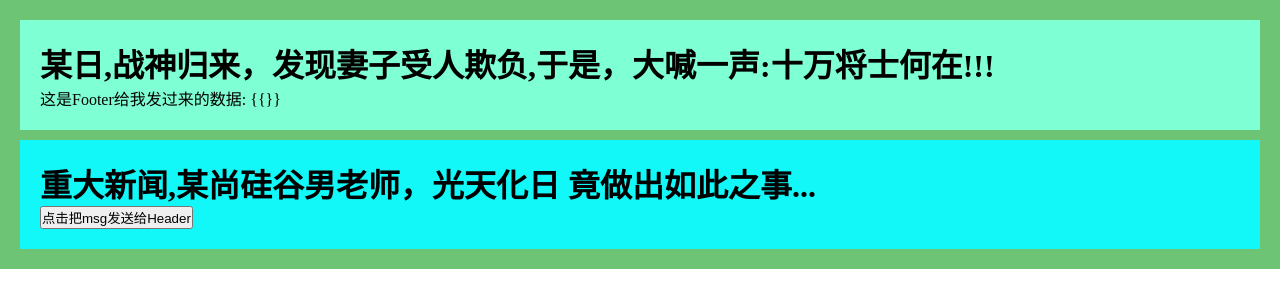
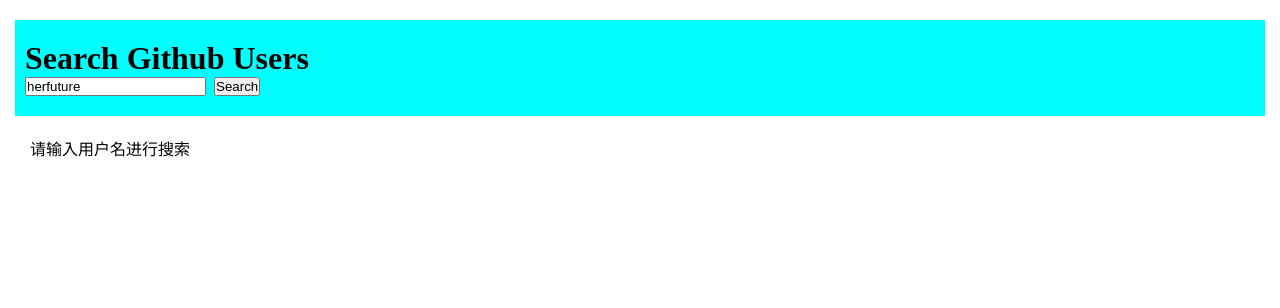
Before and after one commit to herfuturer/vue_wu, a Vue app: page / in a window 1280 px wide. Shown: the top 308 px of the page. Built offline with nearby package versions, Linux system fonts and the light colour scheme.

Commit message:
8-17 git案例

```diff
--- a/package.json
+++ b/package.json
@@ -8,6 +8,7 @@
     "lint": "vue-cli-service lint"
   },
   "dependencies": {
+    "axios": "^0.27.2",
     "core-js": "^3.8.3",
     "vue": "^2.6.14"
   },
--- a/src/App.vue
+++ b/src/App.vue
@@ -1,25 +1,18 @@
 <template>
-  <div class="app">
-    <Header></Header>
-    <Footer ref="msg"></Footer>
+  <div>
+    <Head></Head>
+    <Foot></Foot>
   </div>
 </template>
 
 <script>
-import Header from './components/Header.vue';
-import Footer from './components/Footer.vue';
+import Head from './components/Head.vue';
+import Foot from './components/Foot.vue';
 export default {
     name: "",
-    components: { Header, Footer },
-    methods:{
-
-    }
+    components: { Head, Foot }
 }
 </script>
 
 <style scoped>
-.app{
-  background-color: rgb(109, 196, 116);
-  padding: 20px;
-}
 </style>
--- /dev/null
+++ b/src/components/Foot.vue
@@ -0,0 +1,65 @@
+<template>
+  <div class="foot">
+    <p v-if="normal">请输入用户名进行搜索</p>
+    <p v-else-if="wait">请等待搜索结果</p>
+    <div v-else class="item" v-for="item in person">
+      <a :href="item.userUrl" >
+        <img :src="item.userImg" alt="">
+      </a>
+      <p>{{item.userName}}</p>
+    </div>
+  </div>
+</template>
+
+<script>
+import axios from 'axios'
+export default {
+  name: '',
+  data() {
+    return {
+      normal: true,
+      wait: false,
+      person: []
+    }
+  },
+  mounted() {
+    this.$bus.$on('sendKey', val => {
+      this.normal = false
+      this.wait = true
+      axios({
+        url: 'https://api.github.com/search/users',
+        params: {
+          q: val
+        }
+      })
+        .then(res => {
+          this.wait = false
+          this.person = res.data.items.map(item => {
+            return {
+              id: item.id,
+              userName: item.login,
+              userImg: item.avatar_url,
+              userUrl: item.url,
+            }
+          })
+          console.log(this.person);
+        })
+        .catch(err => console.log(err.message))
+    })
+  }
+}
+</script>
+
+<style scoped>
+.foot {
+  margin: 0 30px;
+}
+.item {
+  width: 100px;
+  float: left;
+  margin: 10px 20px;
+}
+.item img {
+  width: 100%;
+}
+</style>
--- a/src/components/Footer.vue
+++ /dev/null
@@ -1,30 +0,0 @@
-<template>
-  <div class="footer">
-    <h1>重大新闻,某尚硅谷男老师，光天化日 竟做出如此之事...</h1>
-    <button @click="sendMsg">点击把msg发送给Header</button>
-  </div>
-</template>
-
-<script>
-export default {
-  name: 'foot',
-  data(){
-    return {
-      msg: '课间跳起鸡你太美'
-    }
-  },
-  methods:{
-    sendMsg(){
-      this.$emit('msg', this.msg)
-    }
-  }
-}
-</script>
-
-<style scoped>
-.footer {
-  background-color: rgb(18, 247, 247);
-  padding: 20px;
-  margin-top: 10px;
-}
-</style>
--- /dev/null
+++ b/src/components/Head.vue
@@ -0,0 +1,31 @@
+<template>
+  <div class="head">
+    <h1>Search Github Users</h1>
+    <input type="text" v-model="keyword">&nbsp;
+    <button @click="handle">Search</button>
+  </div>
+</template>
+
+<script>
+export default {
+  name: '',
+  data(){
+    return {
+      keyword: 'herfuture'
+    }
+  },
+  methods:{
+    handle(){
+      this.$bus.$emit('sendKey',this.keyword)
+    }
+  }
+}
+</script>
+
+<style scoped>
+.head{
+  background-color: cyan;
+  margin: 20px 15px;
+  padding: 20px 10px;
+}
+</style>
--- a/src/components/Header.vue
+++ /dev/null
@@ -1,24 +0,0 @@
-<template>
-  <div class="header">
-    <h1>某日,战神归来，发现妻子受人欺负,于是，大喊一声:十万将士何在!!!</h1>
-    <p>这是Footer给我发过来的数据: {{}}</p>
-  </div>
-</template>
-
-<script>
-export default {
-  name: '',
-  data(){
-    return {
-
-    }
-  }
-}
-</script>
-
-<style scoped>
-.header{
-  background-color: aquamarine;
-  padding: 20px;
-}
-</style>
--- a/src/main.js
+++ b/src/main.js
@@ -4,5 +4,9 @@
 Vue.config.productionTip = false
 
 new Vue({
+  beforeCreate(){
+    // console.log(this); this 是 vm
+    this.__proto__.$bus = this
+  },
   render: h => h(App),
 }).$mount('#app')
```
Also changed, not shown: src/components/Child.vue (deleted, +0 -31 lines), 1 other file (tests, documents, lock files or other folders).
